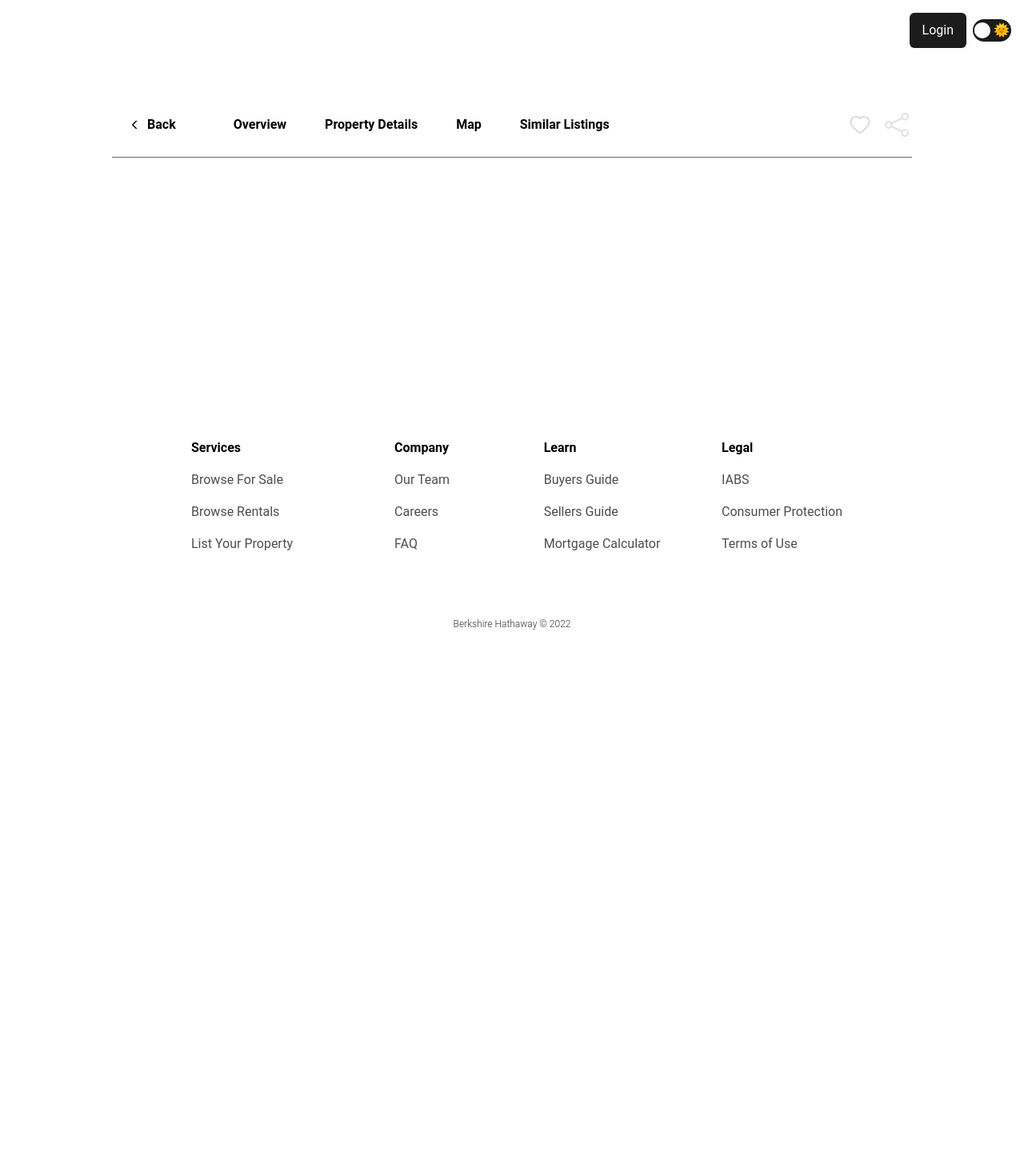
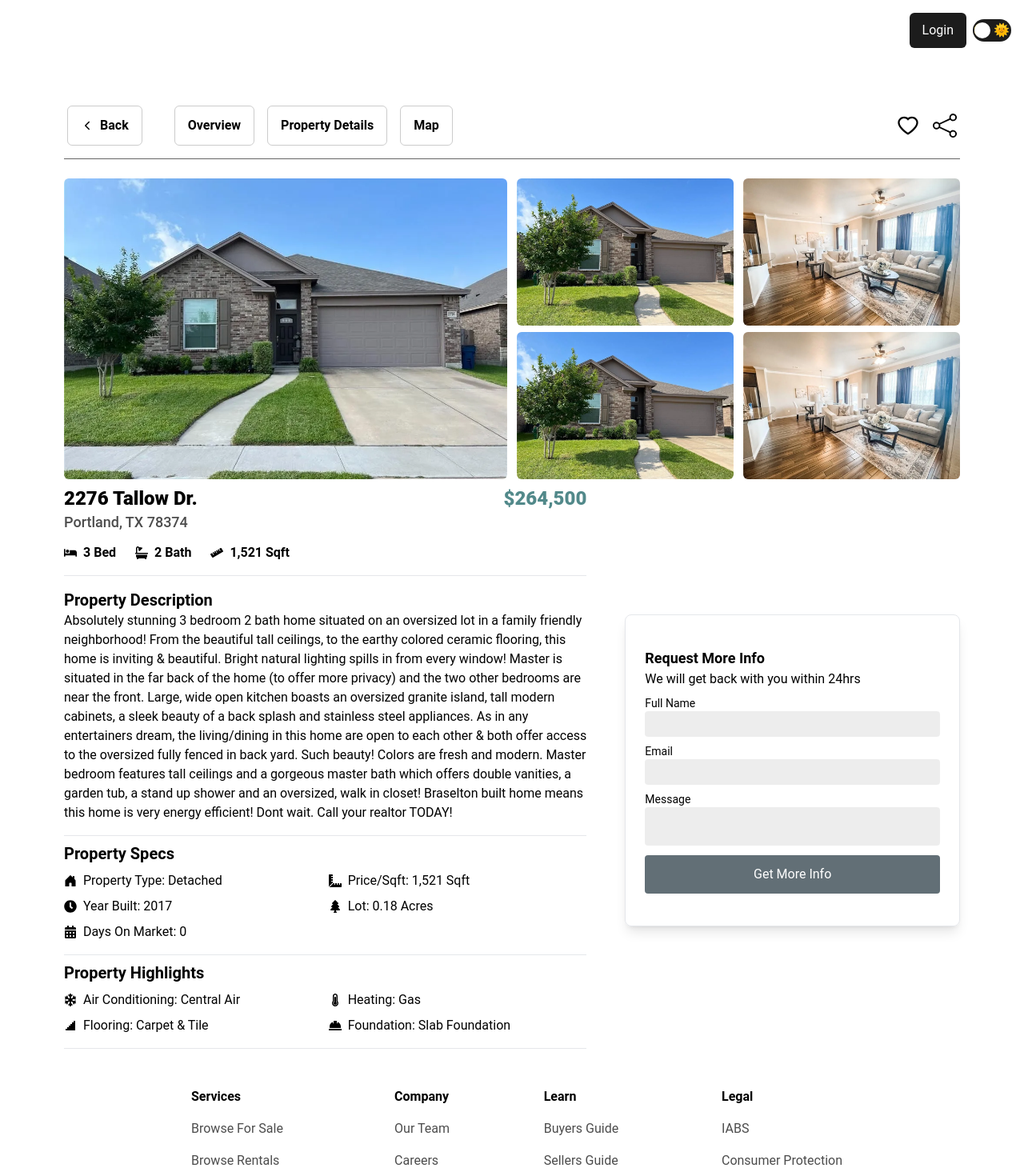
Before and after one commit to DaltonOtineru/real_estate, a Next.js app: page /listing/1 in a window 1280 px wide. Shown: the top 1470 px of the page at 80% size. Before the commit the page ends 800 px from the top, so only its background shows below. Built offline with nearby package versions, Linux system fonts and the light colour scheme; what tailwindcss-bg-patterns would draw is missing.

Commit message:
built out more of the listing page. address information, property details, specs and ammenities section section built and styled. get more information form built out and styled. a few minor responsiveness things i need to fix still though.

```diff
--- /dev/null
+++ b/components/ListingDetails/ListingDescription.js
@@ -0,0 +1,145 @@
+import React from 'react';
+import {
+  FaBed,
+  FaBath,
+  FaRuler,
+  FaSnowflake,
+  FaThermometerThreeQuarters,
+  FaHardHat,
+  FaRulerCombined,
+  FaTree,
+  FaClock,
+  FaCalendarAlt,
+} from 'react-icons/fa';
+import { GiStairs } from 'react-icons/gi';
+import { BsFillHouseDoorFill } from 'react-icons/bs';
+import ListingSpec from './ListingSpec';
+
+const ListingDescription = ({ listing }) => {
+  const {
+    _id,
+    address,
+    zip_code,
+    price,
+    beds,
+    baths,
+    sq,
+    time,
+
+    description,
+    propertyType,
+    pricePerSqft,
+    lotSize,
+    daysOnMarket,
+    yearBuilt,
+    ac,
+    foundation,
+    heat,
+    floor,
+  } = listing;
+  return (
+    <section className="grid grid-cols-12 w-[90%] lg:w-full pt-4 lg:pt-2 md:mt-[80px] lg:mt-0 mx-auto sm:mt-[50px]">
+      <div className="flex flex-col col-span-12 lg:col-span-7">
+        <div className="flex justify-between items-start">
+          <h1 className="text-2xl dark:text-[#dfdede] font-extrabold">
+            {address}
+          </h1>
+          <p className="text-accent text-2xl font-extrabold">{price}</p>
+        </div>
+        <p className="text-black text-opacity-70 dark:text-white dark:text-opacity-40 text-lg font-medium pb-3">
+          {zip_code}
+        </p>
+        <div className="pb-4 flex space-x-6 border-b-[1px] dark:border-white/10">
+          <div className="font-bold text-md text-black dark:text-white/70 flex items-center">
+            <FaBed className="mr-2" />
+            {beds}
+          </div>
+          <div className="font-bold text-md text-black dark:text-white/70 flex items-center">
+            <FaBath className="mr-2" />
+            {baths}
+          </div>
+          <div className="font-bold text-md text-black dark:text-white/70 flex items-center">
+            <FaRuler className="mr-2" />
+            {sq}
+          </div>
+        </div>
+        <div className="py-4 flex flex-col border-b-[1px] dark:border-white/10">
+          <h3 className="text-xl dark:text-[#dfdede] font-bold">
+            Property Description
+          </h3>
+          <p className="text-black dark:text-white/50">{description}</p>
+        </div>
+        <div className="pb-4 border-b-[1px] dark:border-white/10">
+          <h3 className="text-xl dark:text-[#dfdede] font-bold py-2 ">
+            Property Specs
+          </h3>
+          <div className="grid grid-cols-1 md:grid-cols-2 gap-2">
+            <ListingSpec
+              Icon={BsFillHouseDoorFill}
+              spec="Property Type"
+              value={propertyType}
+            />
+            <ListingSpec Icon={FaRulerCombined} spec="Price/Sqft" value={sq} />
+            <ListingSpec Icon={FaClock} spec="Year Built" value={yearBuilt} />
+            <ListingSpec Icon={FaTree} spec="Lot" value={lotSize} />
+            <ListingSpec
+              Icon={FaCalendarAlt}
+              spec="Days On Market"
+              value={daysOnMarket}
+            />
+          </div>
+        </div>
+        <div className="pb-4 border-b-[1px] dark:border-white/10">
+          <h3 className="text-xl dark:text-[#dfdede] font-bold py-2 ">
+            Property Highlights
+          </h3>
+          <div className="grid grid-cols-1 md:grid-cols-2 gap-2">
+            <ListingSpec
+              Icon={FaSnowflake}
+              spec="Air Conditioning"
+              value={ac}
+            />
+            <ListingSpec
+              Icon={FaThermometerThreeQuarters}
+              spec="Heating"
+              value={heat}
+            />
+            <ListingSpec Icon={GiStairs} spec="Flooring" value={floor} />
+            <ListingSpec
+              Icon={FaHardHat}
+              spec="Foundation"
+              value={foundation}
+            />
+          </div>
+        </div>
+      </div>
+      <div className="col-span-12 lg:col-span-5 lg:ml-12 mt-2 flex items-center">
+        <div className="w-full rounded-lg shadow-lg hover:shadow-2xl border-[1px] dark:border-white/10 dark:hover:border-white/20 duration-200 my-4 lg:my-0">
+          <form className="px-6 py-10 flex flex-col">
+            <h3 className="text-lg dark:text-[#dfdede] font-bold">
+              Request More Info
+            </h3>
+            <p className="mb-2">We will get back with you within 24hrs</p>
+            <label className="text-sm dark:text-white/50">Full Name</label>
+            <input className="bg-black bg-opacity-[0.07] dark:bg-opacity-100 dark:bg-[#282828] rounded border-none outline-none py-1 mb-2 pl-1" />
+            <label className="text-sm dark:text-white/50">Email</label>
+            <input className="bg-black bg-opacity-[0.07] dark:bg-opacity-100 dark:bg-[#282828] rounded border-none outline-none py-1 mb-2 pl-1" />
+            <label className="text-sm dark:text-white/50">Message</label>
+            <textarea
+              rows="2"
+              className="dark:bg-[#282828] rounded border-none outline-none resize-none mb-3 pl-1 bg-black bg-opacity-[0.07] dark:bg-opacity-100"
+            />
+            <button
+              type="submit"
+              className="bg-[#626F76] dark:bg-accent rounded border-none outline-none text-white py-3 hover:bg-opacity-80 dark:hover:bg-opacity-40 duration-200"
+            >
+              Get More Info
+            </button>
+          </form>
+        </div>
+      </div>
+    </section>
+  );
+};
+
+export default ListingDescription;
--- a/components/ListingDetails/ListingDetailsNav.js
+++ b/components/ListingDetails/ListingDetailsNav.js
@@ -6,12 +6,12 @@ import { BsShare } from 'react-icons/bs';
 
 const ListingDetailsNav = () => {
   const renderlistingNav = () => {
-    return listingNavItems.map(({ text, Icon }) => (
+    return listingNavItems.map(({ text, Icon, hidden }) => (
       <Link href="/" key={text}>
         <div
-          className={`cursor-pointer dark:text-white dark:text-opacity-[.65] dark:bg-[#333333] dark:hover:bg-[#3a3a3a] dark:hover:text-opacity-100 rounded-md flex items-center px-4 py-3 duration-200 font-bold ${
-            Icon && 'mr-6'
-          }`}
+          className={`cursor-pointer text-opacity-80 border-[1px] border-black border-opacity-20 hover:border-opacity-90 dark:text-white dark:text-opacity-[.65] dark:bg-[#333333] dark:hover:bg-[#3a3a3a] dark:hover:text-opacity-100 dark:border-none rounded-md flex items-center px-3 py-2 md:px-4 md:py-3 duration-200 font-bold text-sm md:text-base ${
+            Icon && 'lg:mr-6'
+          } ${hidden && 'hidden sm:inline'}`}
         >
           {Icon && <Icon className="mr-2" />}
           {text}
@@ -21,11 +21,11 @@ const ListingDetailsNav = () => {
   };
 
   return (
-    <section className="flex justify-between w-full border-b border-black/60 dark:border-white dark:border-opacity-20 py-4 px-1 items-center">
+    <section className="flex justify-between w-[95%] lg:w-full border-b border-black/60 dark:border-white dark:border-opacity-20 py-4 px-1 items-center mx-auto">
       <nav className="flex space-x-4">{renderlistingNav()}</nav>
       <div className="flex space-x-4">
-        <AiOutlineHeart className="text-[#dfdede] text-3xl cursor-pointer " />
-        <BsShare className="text-[#dfdede] text-3xl cursor-pointer " />
+        <AiOutlineHeart className="dark:text-[#dfdede] text-3xl cursor-pointer hidden lg:inline" />
+        <BsShare className="dark:text-[#dfdede] text-3xl cursor-pointer hidden lg:inline" />
       </div>
     </section>
   );
--- a/components/ListingDetails/ListingNavItems.js
+++ b/components/ListingDetails/ListingNavItems.js
@@ -7,6 +7,7 @@ export const listingNavItems = [
   },
   {
     text: 'Overview',
+    hidden: true,
   },
   {
     text: 'Property Details',
@@ -14,7 +15,7 @@ export const listingNavItems = [
   {
     text: 'Map',
   },
-  {
-    text: 'Similar Listings',
-  },
+  //   {
+  //     text: 'Similar Listings',
+  //   },
 ];
--- /dev/null
+++ b/components/ListingDetails/ListingPhotoGrid.js
@@ -0,0 +1,65 @@
+import Image from 'next/image';
+import React, { useEffect, useState } from 'react';
+
+const ListingPhotoGrid = ({ listing }) => {
+  const { coverPhoto, imgOne, imgTwo, imgThree, imgFour } = listing;
+
+  const [mounted, setMounted] = useState(false);
+
+  useEffect(() => {
+    setMounted(true);
+  }, []);
+
+  console.log(imgTwo);
+  return (
+    <>
+      {mounted && (
+        <section className=" xl:px-0 grid grid-cols-12 lg:w-full gap-3 pt-6 h-[400px] w-[95%] mx-auto">
+          <div className="col-span-12 lg:col-span-6 max-h-[450px] px-0 md:px-0">
+            <div className="w-full h-full aspect-[16/10] relative rounded-xl cursor-pointer">
+              <img
+                src={coverPhoto}
+                className="w-full h-full object-cover rounded-md hover:opacity-80 duration-200"
+                alt="Listing image of property"
+              />
+            </div>
+          </div>
+          <div className="hidden lg:grid grid-cols-1 col-span-3 gap-y-2">
+            <div className="relative  w-full aspect-[16/10] cursor-pointer h-full rounded-md">
+              <img
+                src={imgOne}
+                className="w-full h-full object-cover rounded-md hover:opacity-80 duration-200"
+                alt="Listing image of property"
+              />
+            </div>
+            <div className="relative rounded-md w-full aspect-[16/10] cursor-pointer h-full">
+              <img
+                src={imgOne}
+                className="w-full h-full object-cover rounded-md hover:opacity-80 duration-200"
+                alt="Listing image of property"
+              />{' '}
+            </div>
+          </div>
+          <div className="hidden lg:grid grid-cols-1 col-span-3 gap-y-2">
+            <div className="relative rounded-md w-full aspect-[16/10] cursor-pointer h-full">
+              <img
+                src={imgFour}
+                className="w-full h-full object-cover rounded-md hover:opacity-80 duration-200"
+                alt="Listing image of property"
+              />
+            </div>
+            <div className="relative rounded-md w-full aspect-[16/10] cursor-pointer h-full">
+              <img
+                src={imgFour}
+                className="w-full h-full object-cover rounded-md hover:opacity-80 duration-200"
+                alt="Listing image of property"
+              />
+            </div>
+          </div>
+        </section>
+      )}
+    </>
+  );
+};
+
+export default ListingPhotoGrid;
--- /dev/null
+++ b/components/ListingDetails/ListingSpec.js
@@ -0,0 +1,15 @@
+import React from 'react';
+
+const ListingSpec = ({ Icon, value, spec }) => {
+  return (
+    <div className=" text-md text-black dark:text-white/70 flex items-center col-span-1">
+      <Icon className="mr-2" />
+      <span className="dark:text-white dark:text-opacity-70 ">
+        {spec}:{' '}
+        <span className="dark:text-white dark:text-opacity-50 ">{value}</span>{' '}
+      </span>
+    </div>
+  );
+};
+
+export default ListingSpec;
--- a/data/listingsData.js
+++ b/data/listingsData.js
@@ -9,10 +9,10 @@ import coverSix from '../public/homeCover/6cover.webp';
 import coverSeven from '../public/homeCover/7cover.webp';
 import coverEight from '../public/homeCover/8cover.webp';
 // listing 1 //
-import tallow1 from '../public/details/tallow1.webp';
-import tallow2 from '../public/details/tallow2.webp';
-import tallow3 from '../public/details/tallow3.webp';
-import tallow4 from '../public/details/tallow4.webp';
+import tallowOne from '../public/details/tallow1.webp';
+import tallowTwo from '../public/details/tallow2.webp';
+import tallowThree from '../public/details/tallow3.webp';
+import tallowFour from '../public/details/tallow4.webp';
 export const listingData = [
   {
     _id: 1,
@@ -35,12 +35,11 @@ export const listingData = [
     foundation: 'Slab Foundation',
     heat: 'Gas',
     floor: 'Carpet & Tile',
-    detailImgs: {
-      imgOne: tallow1.src,
-      imgtwo: tallow2.src,
-      imgthree: tallow3.src,
-      imgtwo: tallow4.src,
-    },
+
+    imgOne: tallowOne.src,
+    imgtwo: tallowTwo.src,
+    imgthree: tallowThree.src,
+    imgFour: tallowFour.src,
   },
   {
     _id: 2,
--- a/pages/listing/[listingId].js
+++ b/pages/listing/[listingId].js
@@ -1,15 +1,18 @@
+import Image from 'next/image';
 import React from 'react';
 import Layout from '../../components/Layout/Layout';
+import ListingDescription from '../../components/ListingDetails/ListingDescription';
 import ListingDetailsNav from '../../components/ListingDetails/ListingDetailsNav';
+import ListingPhotoGrid from '../../components/ListingDetails/ListingPhotoGrid';
 import { listingData } from '../../data/listingsData';
 
 export default ({ listing }) => {
-  console.log(listing);
-
   return (
     <Layout>
-      <section className="mt-[76px] pt-10 max-w-[1000px] mx-auto w-full">
+      <section className="mt-[76px] pt-10 lg:max-w-[1120px] lg:px-3 mx-auto w-full xl:px-0">
         <ListingDetailsNav />
+        <ListingPhotoGrid listing={listing} />
+        <ListingDescription listing={listing} />
       </section>
     </Layout>
   );
```
Also changed, not shown: utils/fetchApi.js (deleted, +0 -25 lines).
